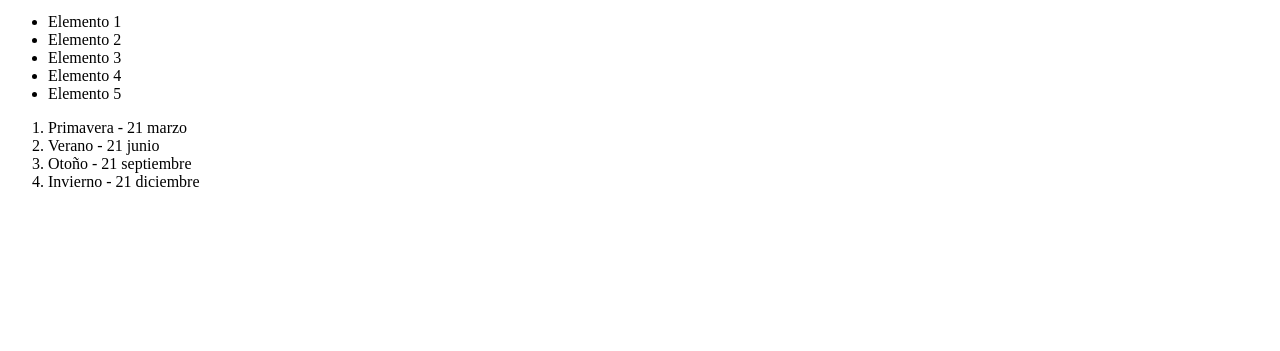
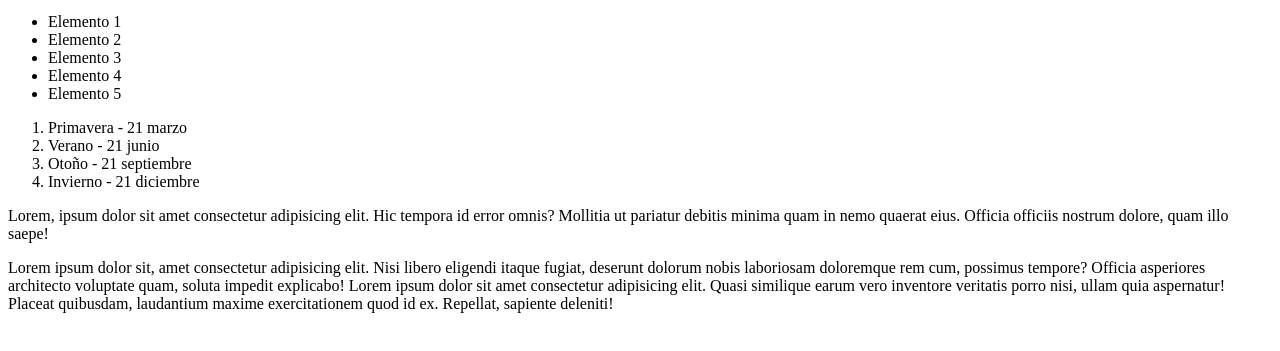
Before and after one commit to Geraldinesperanzam/aprendiendo-git, a plain HTML site: page index.html in a window 1280 px wide. Shown: the part 101-452 px from the top of the page. Drawn offline with Linux system fonts and the light colour scheme.

Commit message:
agregando dos parrafos

```diff
--- a/index.html
+++ b/index.html
@@ -24,6 +24,8 @@
       <li>Otoño - 21 septiembre</li>
       <li>Invierno - 21 diciembre</li>
     </ol>
+    <p>Lorem, ipsum dolor sit amet consectetur adipisicing elit. Hic tempora id error omnis? Mollitia ut pariatur debitis minima quam in nemo quaerat eius. Officia officiis nostrum dolore, quam illo saepe!</p>
+    <p>Lorem ipsum dolor sit, amet consectetur adipisicing elit. Nisi libero eligendi itaque fugiat, deserunt dolorum nobis laboriosam doloremque rem cum, possimus tempore? Officia asperiores architecto voluptate quam, soluta impedit explicabo! Lorem ipsum dolor sit amet consectetur adipisicing elit. Quasi similique earum vero inventore veritatis porro nisi, ullam quia aspernatur! Placeat quibusdam, laudantium maxime exercitationem quod id ex. Repellat, sapiente deleniti!</p>
     <script src="index.js"></script>
   </body>
 </html>
```
